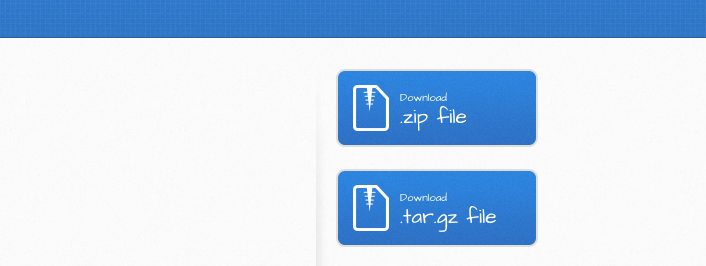
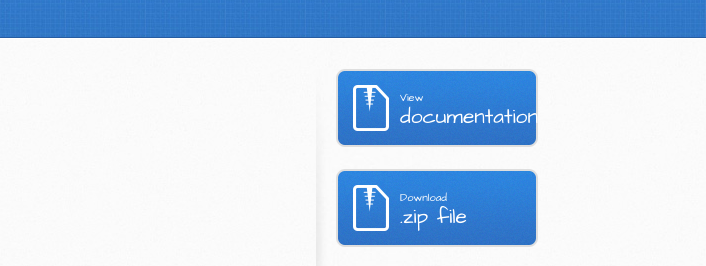
Before and after one commit to PoisonEngine/poison-ui, a plain HTML site: page index.html in a window 1280 px wide. Shown: the part 197-463 px from the top of the page, 574-1280 px from the left. Drawn offline with Linux system fonts and the light colour scheme.

Commit message:
Update index.html

```diff
--- a/index.html
+++ b/index.html
@@ -350,6 +350,10 @@ The strings should consist of either groups of values or a single group with val
         </section>
 
         <aside id="sidebar">
+          <a href="../documentation/" class="button">
+            <small>View</small>
+            documentation
+          </a>
           <a href="https://github.com/PoisonEngine/poison-ui/zipball/master" class="button">
             <small>Download</small>
             .zip file
```
